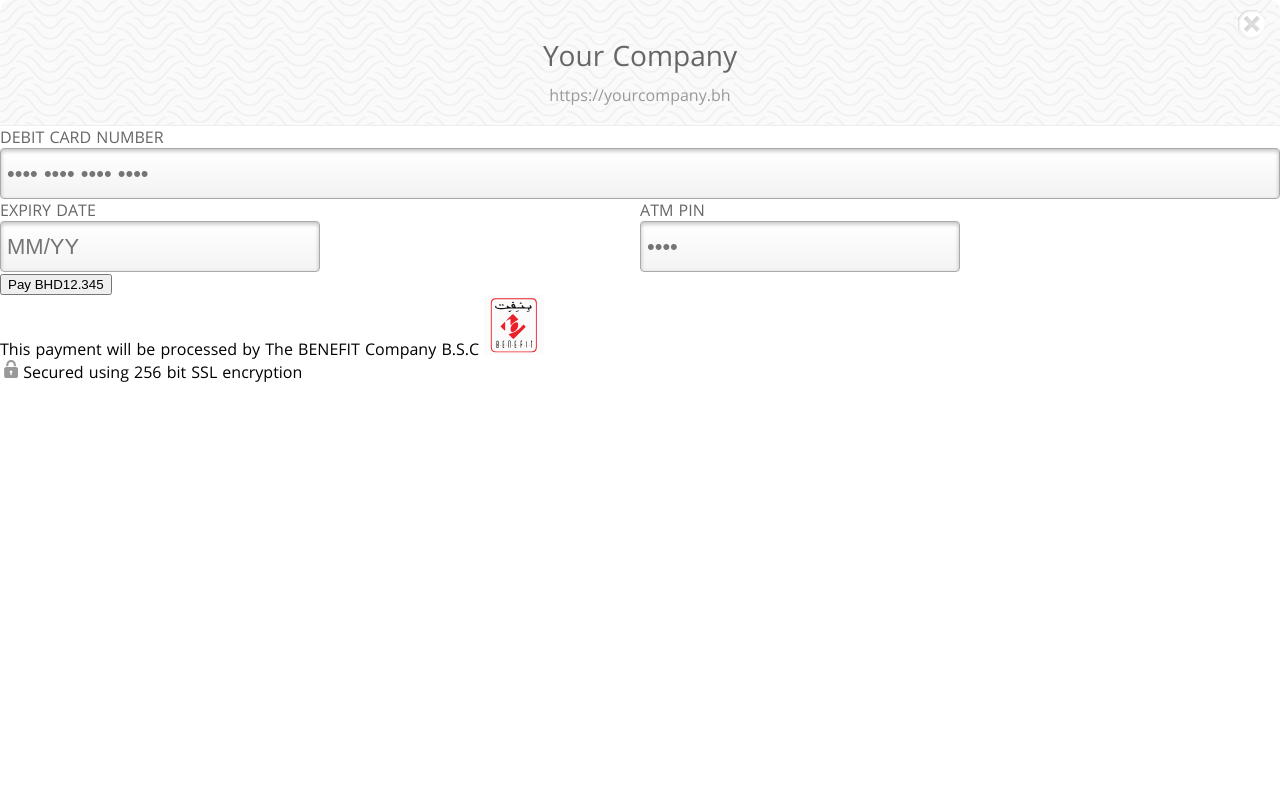
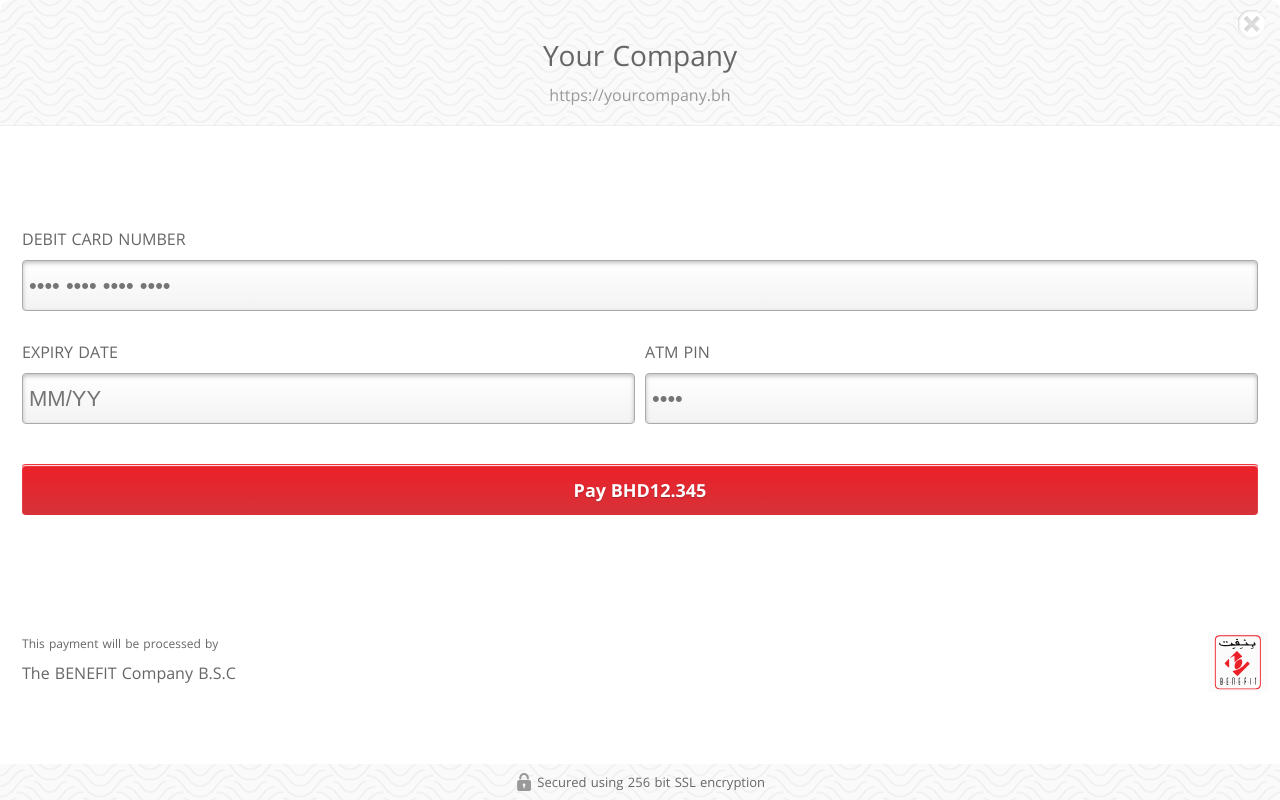
Before and after one commit to benefit-js/inner, a Nuxt app: page / in a window 1280 px wide. Built offline with nearby package versions, Linux system fonts and the light colour scheme.

Commit message:
Styling completed

```diff
--- a/layouts/default.vue
+++ b/layouts/default.vue
@@ -1,10 +1,15 @@
 <template>
-  <div>
-    <nuxt/>
-  </div>
+  <nuxt/>
 </template>
 
 <style>
+html,
+body,
+#__nuxt,
+#__layout {
+  height: 100%;
+}
+
 html {
   font-family: "OpenSans", "Helvetica Neue", Arial, sans-serif;
   font-size: 16px;
@@ -14,6 +19,7 @@ html {
   -moz-osx-font-smoothing: grayscale;
   -webkit-font-smoothing: antialiased;
   box-sizing: border-box;
+  color: #666;
 }
 
 *,
@@ -22,33 +28,4 @@ html {
   box-sizing: border-box;
   margin: 0;
 }
-
-.button--green {
-  display: inline-block;
-  border-radius: 4px;
-  border: 1px solid #3b8070;
-  color: #3b8070;
-  text-decoration: none;
-  padding: 10px 30px;
-}
-
-.button--green:hover {
-  color: #fff;
-  background-color: #3b8070;
-}
-
-.button--grey {
-  display: inline-block;
-  border-radius: 4px;
-  border: 1px solid #35495e;
-  color: #35495e;
-  text-decoration: none;
-  padding: 10px 30px;
-  margin-left: 15px;
-}
-
-.button--grey:hover {
-  color: #fff;
-  background-color: #35495e;
-}
 </style>
--- a/pages/index.vue
+++ b/pages/index.vue
@@ -8,7 +8,6 @@
       </div>
     </div>
     <div class="main">
-      <form action="/">
       <div class="field">
         <label for="card-number">Debit Card Number</label>
         <input
@@ -19,7 +18,7 @@
           placeholder="•••• •••• •••• ••••"
         >
       </div>
-        <div class="half-field">
+      <div class="field--half">
         <label>Expiry Date</label>
         <input
           id="card-expiry"
@@ -29,20 +28,23 @@
           placeholder="MM/YY"
         >
       </div>
-        <div class="half-field">
+      <div class="field--half">
         <label for="card-pin">ATM PIN</label>
         <input id="card-pin" type="tel" name="number" pattern="[0-9]{4}" placeholder="••••">
       </div>
+      <div class="field">
         <button class="btn btn-primary">Pay BHD12.345</button>
-      </form>
+      </div>
+    </div>
 
     <div class="benefit">
+      <div class="benefit--text">
         This payment will be processed by
-        The BENEFIT Company B.S.C
-        <img
-          src="~/static/images/benefit.svg"
-          alt="BENEFIT"
-        >
+        <div class="large">The BENEFIT Company B.S.C</div>
+      </div>
+      <div class="benefit--img">
+        <img src="~/static/images/benefit.svg" alt="BENEFIT">
+      </div>
     </div>
 
     <div class="secure">
@@ -50,18 +52,27 @@
       Secured using 256 bit SSL encryption
     </div>
   </div>
-  </div>
 </template>
 
 <style lang="scss" scoped>
+html,
+body {
+  height: 100%;
+}
+
 .container {
   width: 100%;
   height: 100%;
+  display: flex;
+  flex-direction: column;
+  justify-content: space-between;
+  background: #fff;
 }
 .headboard {
+  height: 126px;
+  position: relative;
+
   background: url("~@/static/images/papyrus.png") repeat top left;
-  position: relative;
-  height: 126px;
   text-align: center;
   padding-top: 36px;
   border-radius: 10px 10px 0 0;
@@ -69,7 +80,6 @@
 
   .merchant--name {
     font-size: 28px;
-    color: #666;
   }
   .merchant--url {
     padding-top: 10px;
@@ -83,36 +93,105 @@
   }
 }
 
+.main,
+.benefit {
+  padding: 0 22px;
+}
+
+.main {
+  display: flex;
+  flex-direction: row;
+  flex-wrap: wrap;
+  margin-top: 25px;
+
+  .field,
+  .field--half {
+    width: 100%;
+    margin-bottom: 20px;
+  }
+
+  .field--half {
+    flex: 0 50%;
+
+    &:nth-child(even) {
+      padding-right: 5px;
+    }
+    &:nth-child(odd) {
+      padding-left: 5px;
+    }
+  }
+}
+
+form {
+  width: 100%;
+}
+
 label {
   text-transform: uppercase;
   font-size: 16px;
-  color: #666;
   display: block;
+  line-height: 42px;
 }
-.field {
-  margin: 0 auto;
+
+.btn {
   width: 100%;
+  display: block;
+  background: linear-gradient(to bottom, #ec2029, #d73239);
+  height: 51px;
+  border: 0;
+  font-family: "OpenSans-Bold", "Helvetica Neue", Arial, sans-serif;
+  color: #fff;
+  font-size: 18px;
+  border-radius: 4px;
+  text-shadow: 0px 1px 1px rgba(0, 0, 0, 0.25);
+  box-shadow: inset 0px 1px 1px #ec2029, inset 0px 2px 1px #ffffff;
+  margin: 20px 0 30px;
 }
-.half-field {
-  width: 50%;
-  display: inline-block;
-}
-%textbox {
+
+#card-number,
+#card-expiry,
+#card-pin {
   height: 51px;
+  width: 100%;
   padding: 3px 6px;
   border-radius: 4px;
   border: 1px solid #aaa;
   background: linear-gradient(to bottom, #fff, #f3f3f3);
   box-shadow: inset 0 2px 4px rgba(0, 0, 0, 0.25);
   font-size: 22px;
+  color: #666;
 }
-#card-number {
-  @extend %textbox;
+
+.benefit {
+  display: flex;
+  flex-flow: row nowrap;
   width: 100%;
 }
-#card-expiry,
-#card-pin {
-  @extend %textbox;
-  width: 50%;
+.benefit--text {
+  font-size: 12px;
+  width: 100%;
+  line-height: 24px;
+
+  .large {
+    font-size: 16px;
+    line-height: 34px;
+  }
+}
+.benefit--img {
+  width: 50px;
+}
+
+.secure {
+  height: 36px;
+  line-height: 36px;
+  background: url("~@/static/images/papyrus.png") repeat top left;
+  text-align: center;
+  font-size: 13px;
+
+  img {
+    position: relative;
+    top: 4px;
+    left: -2px;
+  }
 }
 </style>
```
Lines whose indentation alone changed are shown as unchanged.
